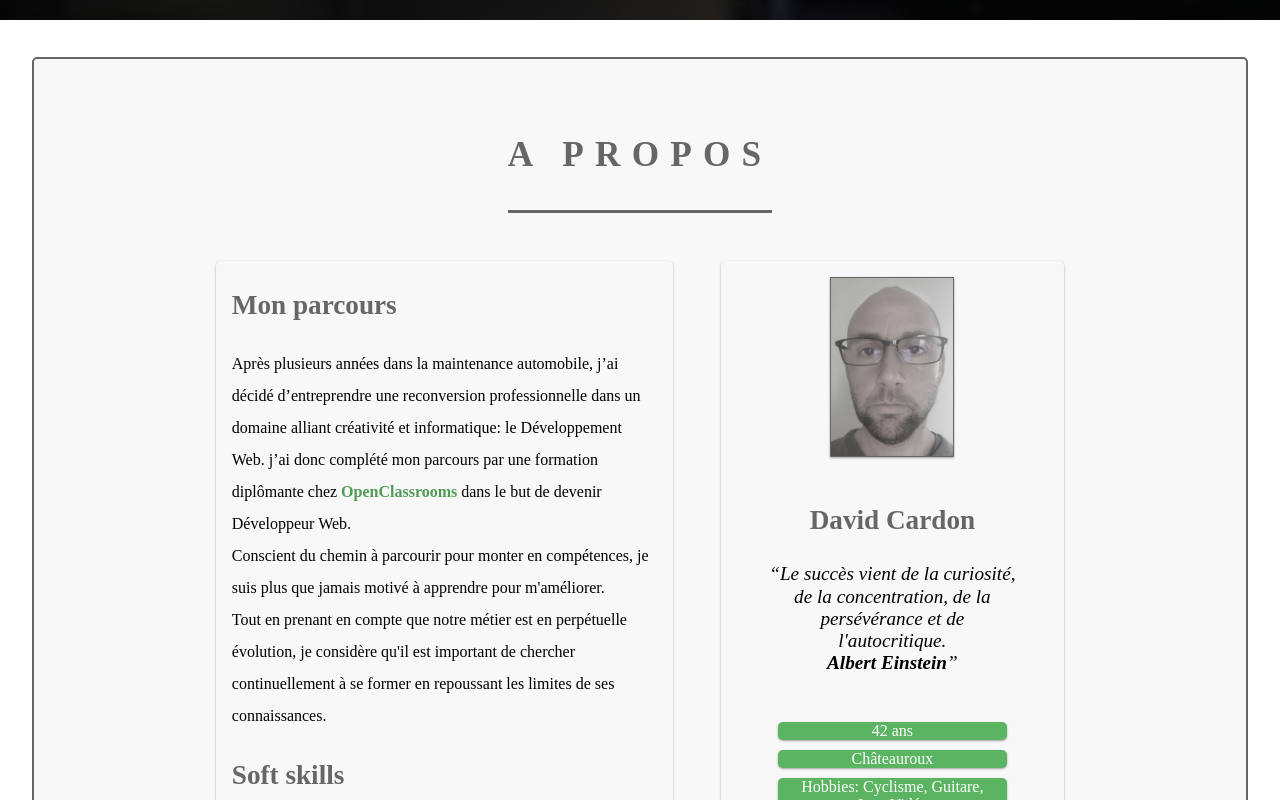
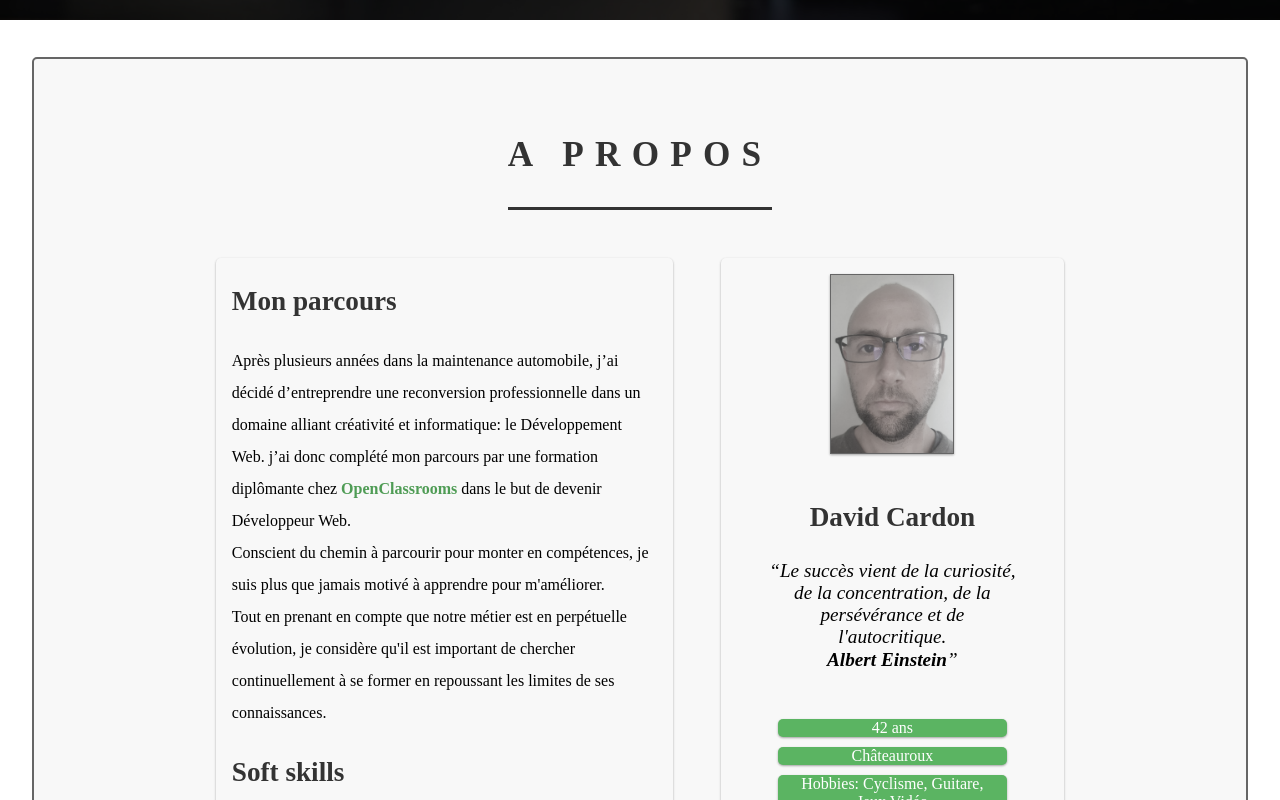
Before and after one commit to davidotch/portfolio, a React (Create React App) app: page / in a window 1280 px wide. Shown: the part 780-1580 px from the top of the page. Built offline with nearby package versions, Linux system fonts and the light colour scheme; a web font is replaced by a local one.

Commit message:
fix color & padding bottom h2

```diff
--- a/src/index.css
+++ b/src/index.css
@@ -26,17 +26,17 @@ li {
 }
 
 h2 {
-    color: #666;
+    color: #333;
     text-transform: uppercase;
     letter-spacing: 0.7rem;
     font-weight: bold;
     font-size: 2.2em;
-    border-bottom: 3px solid #666;
-    padding-bottom: 1em;
+    border-bottom: 3px solid #333;
+    padding-bottom: 2rem;
 }
 
 h3 {
-    color: #666;
+    color: #333;
     font-size: 1.7em;
     margin: 1em 0em;
 }
```
